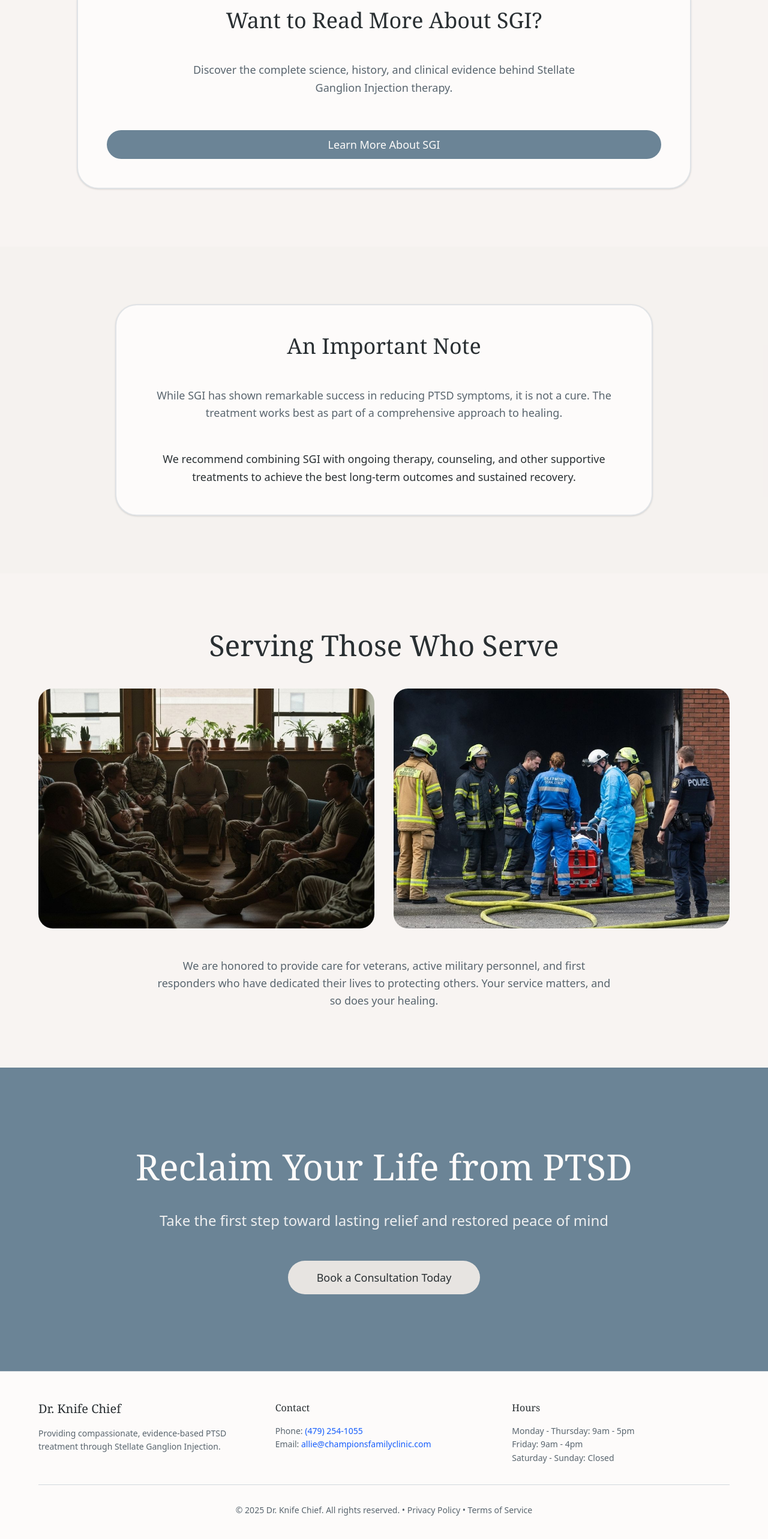
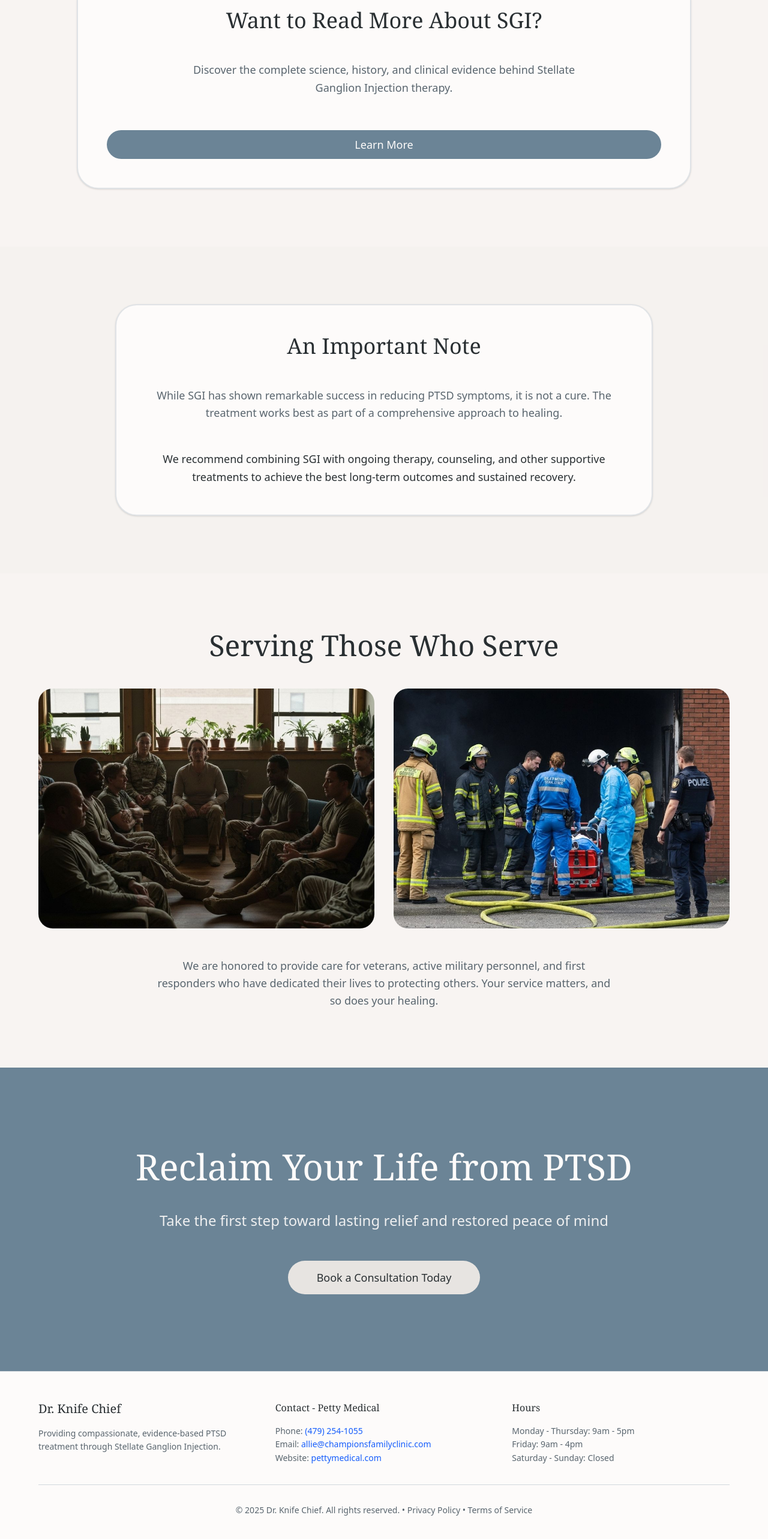
Before and after one commit to BenjaminDelShreve/sgi-ptsd-landing, a Next.js app: page / in a window 1280 px wide. Shown: the part 3998-6564 px from the top of the page at 60% size. Built offline with nearby package versions, Linux system fonts and the light colour scheme.

Commit message:
Final footer updates: Petty Medical + clickable contact methods

```diff
--- a/app/page.tsx
+++ b/app/page.tsx
@@ -116,10 +116,9 @@ export default function Home() {
           <div className="grid md:grid-cols-2 gap-12 items-center">
             <div>
               <img
-
                 src="/sarah-knife-chief.png"
                 alt="Dr. Knife Chief"
-                className="w-full h-[600px] object-cover rounded-3xl shadow-lg"
+                className="w-full h-[600px] object-cover object-center rounded-3xl shadow-lg"
               />
 
             </div>
@@ -241,7 +240,7 @@ export default function Home() {
                 therapy.
               </p>
               <Button asChild size="lg" className="rounded-full px-10 py-6 text-lg">
-                <a href="/learn-more">Learn More About SGI</a>
+                <a href="/learn-more">Learn More</a>
               </Button>
             </Card>
           </div>
@@ -314,11 +313,13 @@ export default function Home() {
               </p>
             </div>
             <div>
-              <h4 className="font-serif mb-4">Contact</h4>
+              <h4 className="font-serif mb-4">Contact - Petty Medical</h4>
               <p className="text-muted-foreground text-sm leading-relaxed">
                 Phone: <a href="tel:+14792541055" className="text-blue-600 hover:text-blue-700 transition-colors font-medium">(479) 254-1055</a>
                 <br />
                 Email: <a href="mailto:allie@championsfamilyclinic.com" className="text-blue-600 hover:text-blue-700 transition-colors font-medium">allie@championsfamilyclinic.com</a>
+                <br />
+                Website: <a href="https://pettymedical.com" className="text-blue-600 hover:text-blue-700 transition-colors font-medium">pettymedical.com</a>
               </p>
             </div>
             <div>
```
